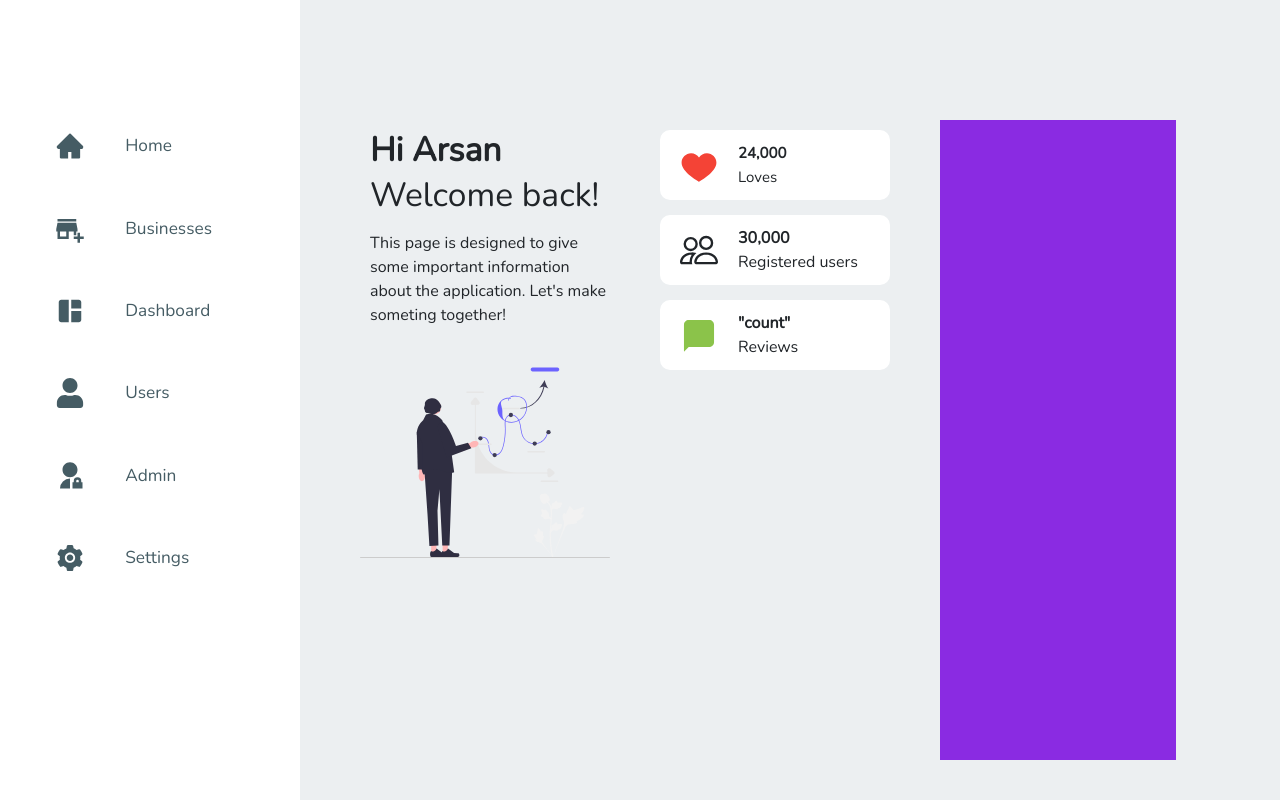
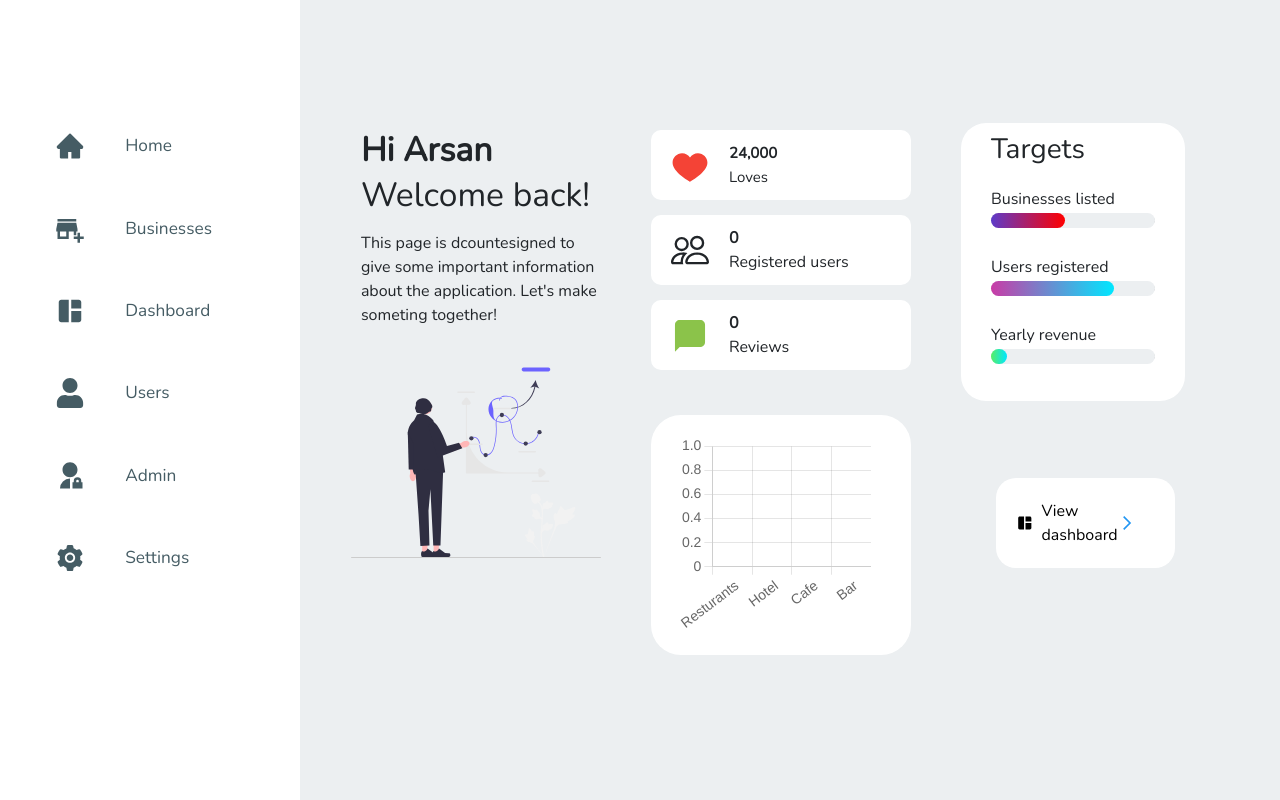
Before and after one commit to Arsanyos/bind-admin, a React (Create React App) app: page / in a window 1280 px wide. Built offline with nearby package versions, Linux system fonts and the light colour scheme; no server answers; the database is empty.

Commit message:
home route comp

```diff
--- a/package.json
+++ b/package.json
@@ -14,10 +14,12 @@
     "@testing-library/user-event": "^13.5.0",
     "babel-plugin-macros": "^3.1.0",
     "bootstrap": "^5.2.0-beta1",
+    "chart.js": "^3.8.0",
     "firebase": "^9.8.2",
     "firebase-admin": "^10.3.0",
     "firebase-functions": "^3.21.2",
     "react": "^17.0.2",
+    "react-chartjs-2": "^4.2.0",
     "react-dom": "^17.0.2",
     "react-icons": "^4.3.1",
     "react-router-dom": "^6.2.1",
--- a/src/App.jsx
+++ b/src/App.jsx
@@ -19,27 +19,62 @@ import Main from "./components/Main.jsx";
 import Home from "./components/routes/Home.jsx";
 import Business from "./components/routes/Business.jsx";
 // import Settings from "./components/routes/Setting.jsx";
-// import Dashboard from "./components/routes/Dashboard.jsx";
+import Dashboard from "./components/routes/Dashboard.jsx";
 // import Users from "./components/routes/User.jsx";
 
 
-function App({ colRef }) {
+function App({ buisRef,usrRef }) {
+   const [businesses, setBusinesses] = useState([]);
+   const [users,setUsers]=useState([]);
+   const [user, setUser] = useState(0);
+   const [reviews, setReviews] = useState(0);
   useEffect(() => {
-    handleData();
+    getBusinessData();
+    getUserData();
   },[]);
-  const [businesses, setBusinesses] = useState([]);
-  function handleData() {
+  useEffect(()=>{
+    handleUsers();
+    handleReviews();
+  },[businesses,users])
+  function handleUsers() {
+    let size = Object.keys(users).length;
+    setUser(size);
+  }
+  function handleReviews() {
+    let totalReivews = 0;
+    businesses.map((item) => {
+    return  totalReivews += item.Reviews;
+    });
+    setReviews(totalReivews);
+  }
+ function getUserData(){
+   let list=[];
+  getDocs(usrRef)
+  .then((snapshot) => {
+    snapshot.docs.forEach((doc) => {
+      list.push({id:doc.id, ...doc.data()})
+    });
+     setUsers(list);
+  })
+.catch((err) => {
+    console.log(err);
+  });
+
+ }
+  function getBusinessData() {
     let list = [];
-    getDocs(colRef)
+    getDocs(buisRef)
       .then((snapshot) => {
         snapshot.docs.forEach((doc) => {
           list.push({id:doc.id, ...doc.data()})
         });
         setBusinesses(list);
       })
-      .catch((err) => {
+
+.catch((err) => {
         console.log(err);
       });
+
   }
   return (
     <BrowserRouter>
@@ -50,9 +85,10 @@ function App({ colRef }) {
             <Route
               exact={true}
               path="/"
-              element={<Home  businesses={businesses} />}
+              element={<Home user={user}  reviews={reviews} businesses={businesses} />}
             />
             <Route path="/businesses" element={<Business />} />
+            <Route path="/dashboard" element={<Home user={user}  reviews={reviews} businesses={businesses} />} />
           </Routes>
         </div>
       </div>
--- a/src/assests/styles/Home.css
+++ b/src/assests/styles/Home.css
@@ -44,7 +44,6 @@
     margin:20px;
 }
 .targets-container{
-    background-color:blueviolet;
     width:35%;
     margin:20px;
 }
@@ -78,3 +77,91 @@
 {
     margin-left:20px;
 }
+.services-provided-chart-container{
+    position: relative;
+    top:30px;
+    /* right:20px; */
+    width:100%;
+    background-color:white;
+    padding:20px;
+    padding-right:40px;
+    border-radius: 30px;
+    align-items: center;
+    justify-content: center;
+}
+
+.targets{
+
+    padding:30px;
+    padding-top:10px;
+    width: 100%;
+    background-color: white;
+    border-radius: 25px;
+    position: relative;
+    top:3px;
+
+}
+progress {
+    position: relative;
+    width:100%;
+    height:15px;
+
+  }
+
+  progress::before,
+  progress::after {
+    content: "";
+    position: absolute;
+    top: 0;
+    left: 0;
+    height: 100%;
+    border-radius:17px;
+
+  }
+  .cont{
+    margin-top:20px;
+  }
+  progress::before {
+    width: 100%;
+    background: rgb(236,239,241);
+  }
+
+  .business::after {
+    width: 45%;
+    background: linear-gradient(90deg, rgba(2,0,36,1) 0%, rgba(93,59,201,1) 0%, rgba(255,0,0,1) 100%);
+  }
+
+  .user::after {
+    width: 75%;
+    background:linear-gradient(90deg, rgba(2,0,36,1) 0%, rgba(201,59,166,1) 0%, rgba(0,231,255,1) 100%);
+  }
+  .reven::after {
+    width: 10%;
+    background:linear-gradient(90deg, rgba(2,0,36,1) 0%, rgba(88,238,101,1) 0%, rgba(0,231,255,1) 100%);
+  }
+  .dash-btn{
+    height:90px;
+    width: 80%;
+    position:relative;
+    top:80px;
+    left:35px;
+    background: white;
+    border-radius:20px;
+    border:none;
+    display: flex;
+    flex-direction: row;
+    align-items: center;
+    justify-content: space-between;
+    padding-left:20px;padding-right:40px;
+  }
+  .dash-btn p{
+    text-align: left;
+    margin-left:8px;
+    position: relative;
+    top:8px;
+  }
+  .dash-btn:hover{
+    background: rgb(236,220,241);
+    transition:0.6s;
+    color:white;
+  }
--- a/src/components/routes/Dashboard.jsx
+++ b/src/components/routes/Dashboard.jsx
@@ -0,0 +1,10 @@
+import React from 'react';
+
+function Dashboard(){
+    return(
+        <div>
+            <h1>asd</h1>
+        </div>
+    )
+}
+export default Dashboard;
--- a/src/components/routes/Home.jsx
+++ b/src/components/routes/Home.jsx
@@ -1,4 +1,8 @@
 import React, { useEffect, useState } from "react";
+import {Link} from 'react-router-dom';
+//icons
+import {MdSpaceDashboard} from 'react-icons/md';
+import {FcNext} from 'react-icons/fc';
 import "../../assests/styles/Home.css";
 import admin from "../../assests/images/undraw_financial_data_re_p0fl.svg";
 //importing css
@@ -6,6 +10,8 @@ import { FcLike } from "react-icons/fc";
 import { FcComments } from "react-icons/fc";
 import { BsPeople } from "react-icons/bs";
 //firestore
+//react-chartjs-2
+import { Bar } from "react-chartjs-2";
 import {
   getFirestore,
   collection,
@@ -17,17 +23,91 @@ import {
 } from "firebase/firestore";
 
 // ----------------
+import {
+  Chart as ChartJS,
+  CategoryScale,
+  LinearScale,
+  BarElement,
+  Title,
+  Tooltip,
+  Legend,
+} from "chart.js";
+ChartJS.register(
+  CategoryScale,
+  LinearScale,
+  BarElement,
+  Title,
+  Tooltip,
+  Legend
+);
+function Home({ businesses, user, reviews }) {
+  const [chartData, setchartData] = useState([]);
 
-function Home({ businesses }) {
-  const [count, setCount] = useState(0);
-  useEffect(() =>{ handleReviews()});
+  useEffect(() => {
+    handleLabels();
+  }, [businesses]);
 
-  function handleReviews() {
-    businesses.map((item)=>{
-      console.log(item);
-    })
+  function handleLabels() {
+    console.log(businesses);
+    let Resturant = 0;
+    let Hotel = 0;
+    let Cafe = 0;
+    let Bar = 0;
+    businesses.map((item) => {
+      switch (item.Category) {
+        case "Restaurant":
+          Resturant++;
+          break;
+        case "Hotel":
+          Hotel++;
+          break;
+        case "Cafe":
+          Cafe++;
+          break;
+        case "Bar":
+          Bar++;
+          break;
+
+        default:
+          console.log("...");
       }
+    });
+    let temp = [];
 
+    temp.push(Resturant, Hotel, Cafe, Bar);
+    setchartData(temp);
+  }
+  ChartJS.defaults.font.size = 14;
+  const options = {
+    indexAxis: "x",
+    elements: {
+      bar: {
+        borderWidth: 0,
+      },
+    },
+    responsive: true,
+    plugins: {
+      legend: {
+        position: "",
+      },
+      title: {
+        display: false,
+        text: "categories registered",
+      },
+    },
+  };
+  const labels = ["Resturants", "Hotel", "Cafe", "Bar"];
+  const data = {
+    labels,
+    datasets: [
+      {
+        label: " ",
+        data: chartData,
+        borderColor: "rgb(0,0,0)  ",
+        backgroundColor: "rgba(0, 19, 113,70)",
+      },
+    ],
+  };
   return (
     <div className="home-main-container tu">
       <div className="welcome-container">
@@ -37,8 +117,8 @@ function Home({ businesses }) {
         </div>
         <div className="welcome-message">
           <p>
-            This page is designed to give some important information about the
-            application. Let's make someting together!
+            This page is dcountesigned to give some important information about
+            the application. Let's make someting together!
           </p>
         </div>
         <div className="welcome-admin-illu">
@@ -47,6 +127,7 @@ function Home({ businesses }) {
       </div>
       <div className="mini-analytics-container">
         <div className="reactions-preview-container">
+          <React.Fragment>
             <div className="like-container">
               <FcLike size={38} />
               <div className="numeric-value-container">
@@ -58,7 +139,7 @@ function Home({ businesses }) {
             <div className="users-container">
               <BsPeople size={38} />{" "}
               <div className="numeric-value-container">
-              <span>30,000</span>
+                <span>{user}</span>
                 <br />
                 <span>Registered users</span>
               </div>
@@ -66,15 +147,42 @@ function Home({ businesses }) {
             <div className="review-container">
               <FcComments size={38} />
               <div className="numeric-value-container">
-              <span>"count"</span>
+                <span>{reviews}</span>
                 <br />
                 <span>Reviews</span>
               </div>
             </div>
+          </React.Fragment>
+          <div className="services-provided-chart-container">
+            <Bar options={options} data={data} width="200" height="200" />
           </div>
-        <div className="views-preview-container"></div>
         </div>
-      <div className="targets-container"></div>
+      </div>
+      <div className="targets-container">
+        <div className="targets">
+          <h3>Targets</h3>
+          <div className="cont">
+            <span>Businesses listed</span>
+            <progress className="business"></progress>
+          </div>
+          <div className="cont">
+            <span>Users registered</span>
+            <progress className="user"></progress>
+          </div>
+          <div className="cont">
+            <span>Yearly revenue</span>
+            <progress className="reven"></progress>
+          </div>
+        </div>
+        <Link to="/dashboard">
+        <button type="button" className="dash-btn btn-primary btn-lg">
+          <MdSpaceDashboard size={40}/>
+          <p>View dashboard</p>
+          <FcNext size={40}/>
+        </button>
+        </Link>
+
+      </div>
     </div>
   );
 }
--- a/src/index.js
+++ b/src/index.js
@@ -18,15 +18,15 @@ const firebaseApp = initializeApp(firebaseConfig);
 //init service
 const db = getFirestore(firebaseApp);
 //collection ref
-const colRef = collection(db, "business");
+const buisRef = collection(db, "business");
+const usrRef = collection(db,"user");
 //get collection data
-let businesses = [];
+
 
 
 ReactDOM.render(
-  <React.StrictMode>
-    <App colRef={colRef} />
-  </React.StrictMode>,
+    <App usrRef={usrRef} buisRef={buisRef} />
+ ,
   document.getElementById("root")
 );
 
```
Also changed, not shown: 1 other file (tests, documents, lock files or other folders). Lines whose indentation alone changed are shown as unchanged.
